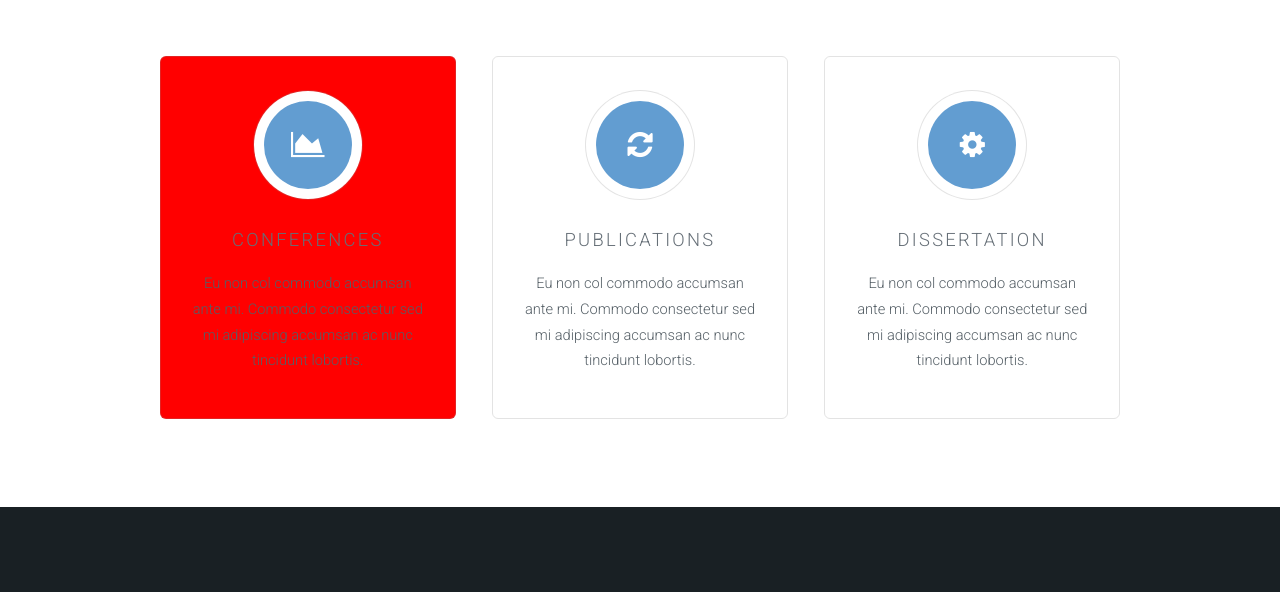
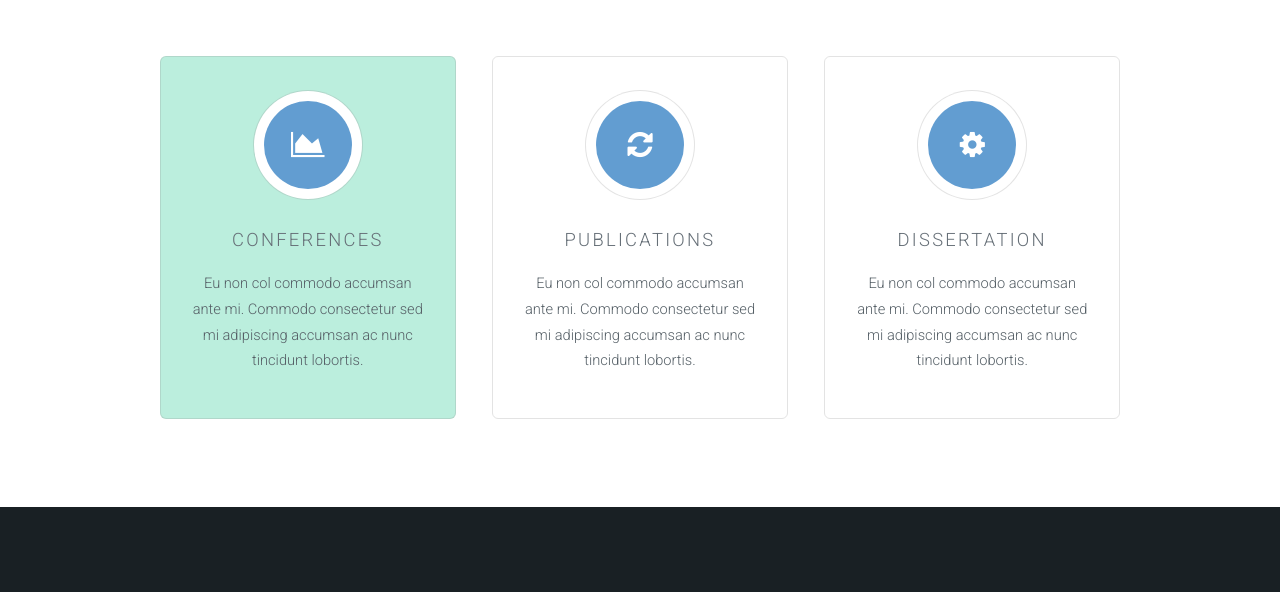
Before and after one commit to alexashland/alexashland, a plain HTML site: page index.html in a window 1280 px wide. Shown: the part 625-1217 px from the top of the page. Drawn offline with Linux system fonts and the light colour scheme.

Commit message:
color change

```diff
--- a/index.html
+++ b/index.html
@@ -57,7 +57,7 @@
 				<div class="container">
 					<div class="row">
 						<div class="4u">
-							<section class="special box" style="background-color:red;">
+							<section class="special box" style="background-color:#bbeedd;">
 								<i class="icon fa-area-chart major"></i>
 								<h3>Conferences</h3>
 								<p>Eu non col commodo accumsan ante mi. Commodo consectetur sed mi adipiscing accumsan ac nunc tincidunt lobortis.</p>
```
